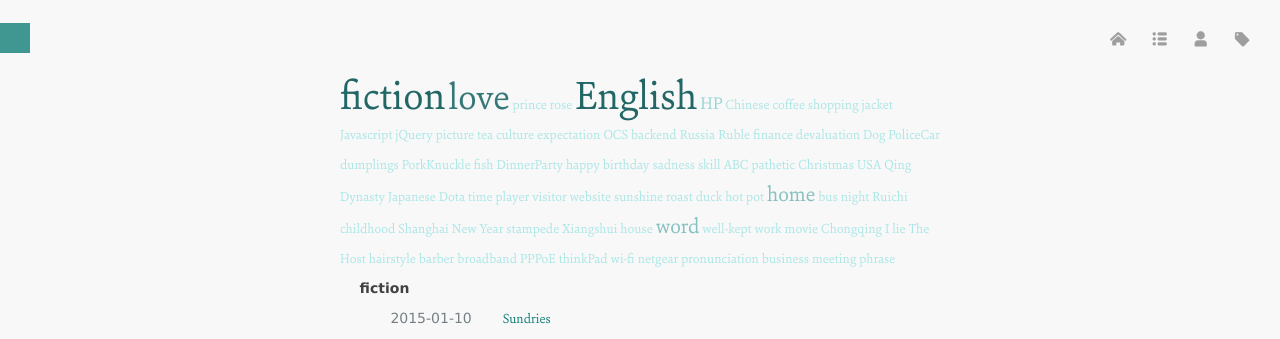
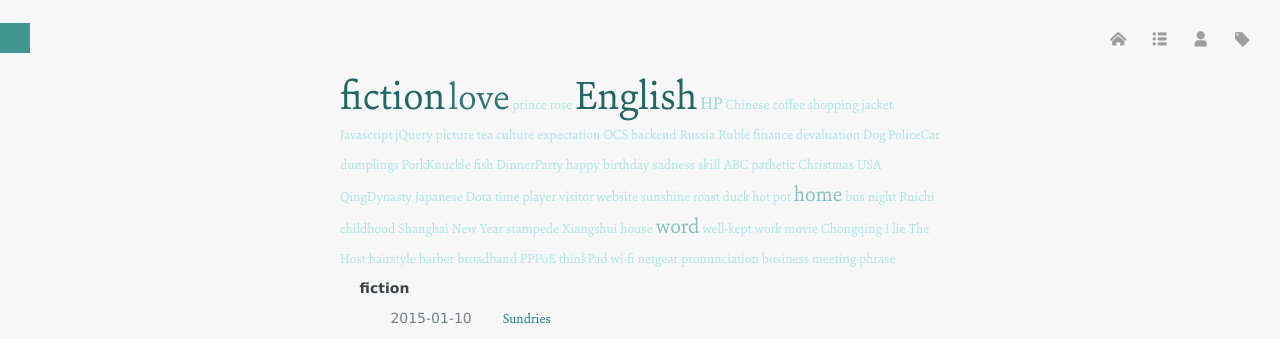
Before and after one commit to luolinjia/en, a Jekyll site: the page built from tags/index.md, in a window 1280 px wide and 900 px high. Shown: the top 339 px of the window. Built offline with Jekyll 4.4.1, drawn with Linux system fonts in a browser that asks for light colours; Markdown is read by kramdown in place of the engine named in the settings; some of the changed text lies outside the part shown.

Commit message:
Update 2014-12-26-first-sino-japanese-war.md

```diff
--- a/_posts/2014-12-26-first-sino-japanese-war.md
+++ b/_posts/2014-12-26-first-sino-japanese-war.md
@@ -5,7 +5,7 @@ logo: http://i1154.photobucket.com/albums/p531/luolinjia/blog%20images/23_zps7a5
 categories:
 - History
 tags:
-- Qing Dynasty
+- QingDynasty
 - Japanese
 ---
 
```
